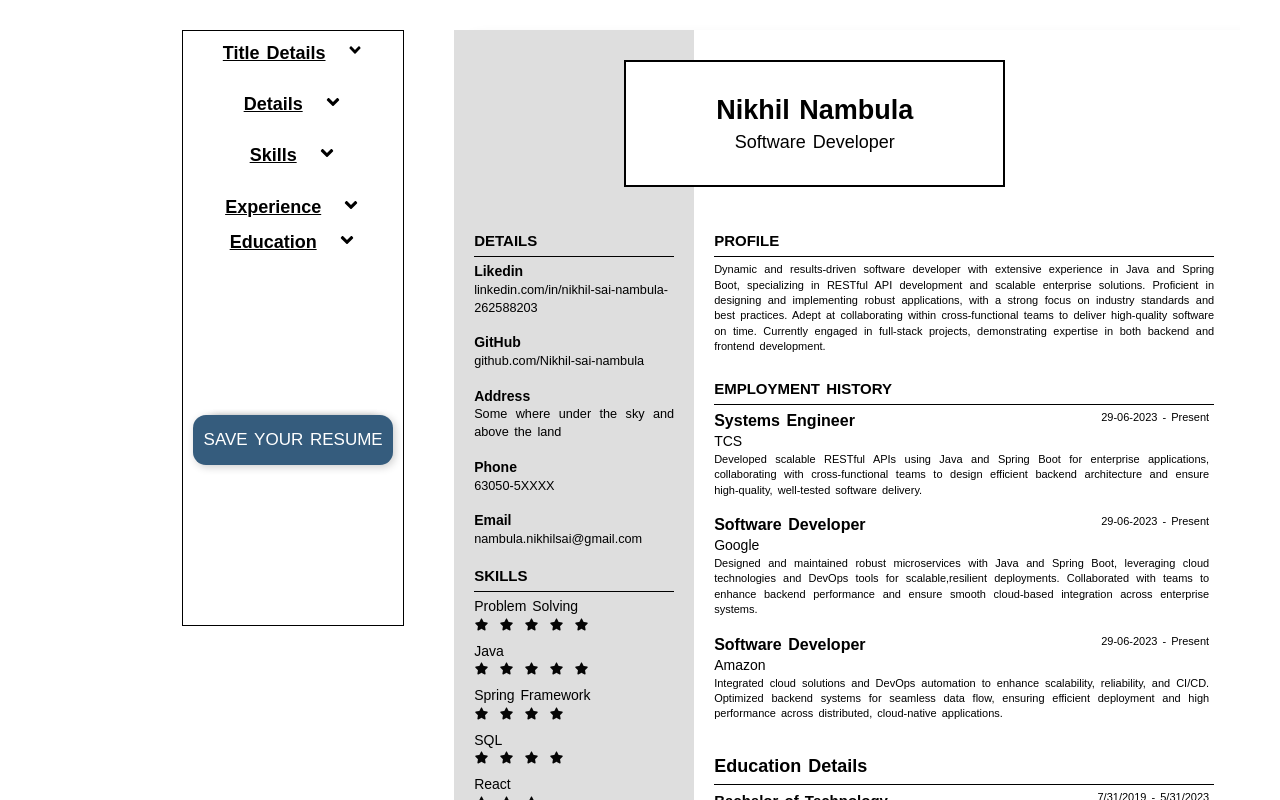
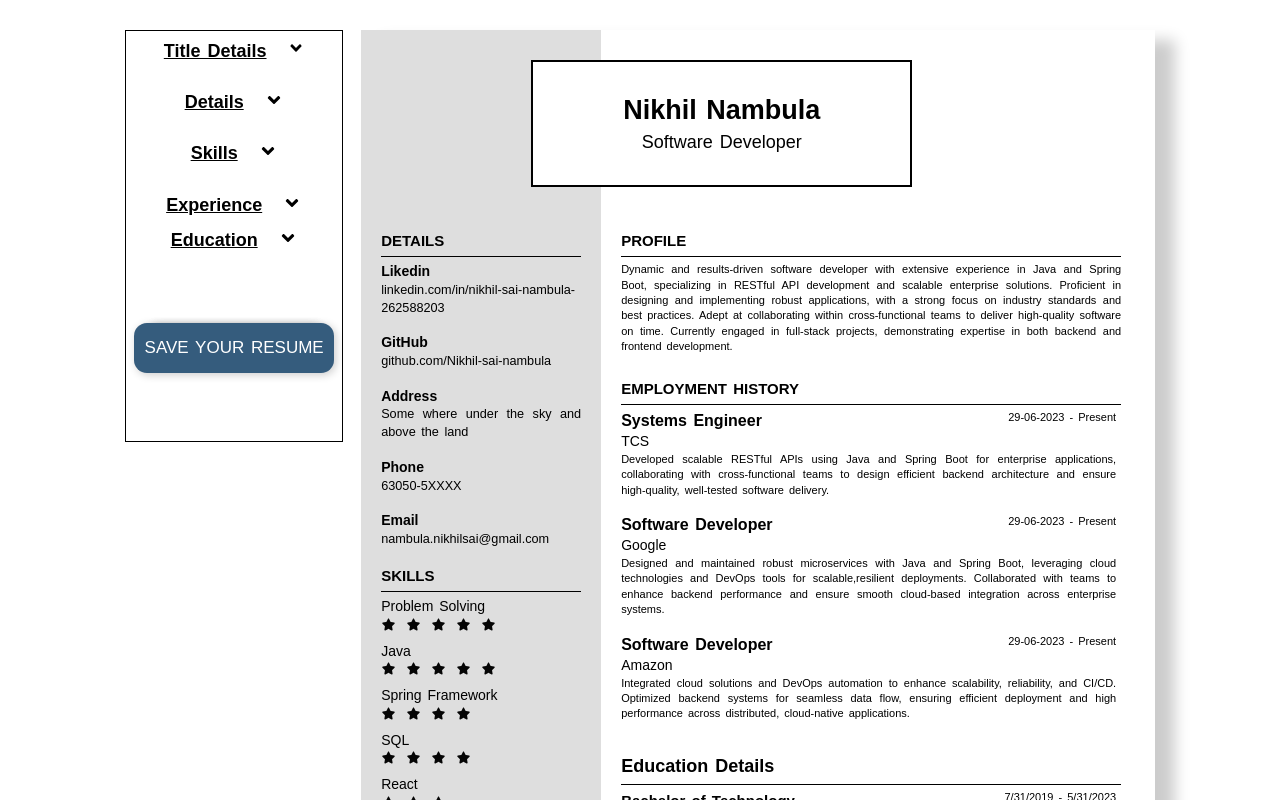
Before and after one commit to Nikhil-sai-nambula/CV-Application, a React (Vite) app: page / in a window 1280 px wide. Shown: the top 800 px of the page. Built offline with nearby package versions, Linux system fonts and the light colour scheme.

Commit message:
modified css

```diff
--- a/src/styles/styles.css
+++ b/src/styles/styles.css
@@ -61,7 +61,7 @@ body {
 
 .edit-card {
   color: grey;
-  margin-left: 150px;
+  /* margin-left: 160px; */
 }
 
 .edit-resume-card {
@@ -71,14 +71,14 @@ body {
   width: auto;
   height: auto;
   border: 1px solid #000;
-  padding: 10px;
-  margin-right: 50px;
+  padding: 8px;
+  margin-right: 18px;
   color: black;
 }
 
 .button {
   width: 200px;
-  margin: 150px auto;
+  margin: 60px auto;
 }
 
 .button a {
```
